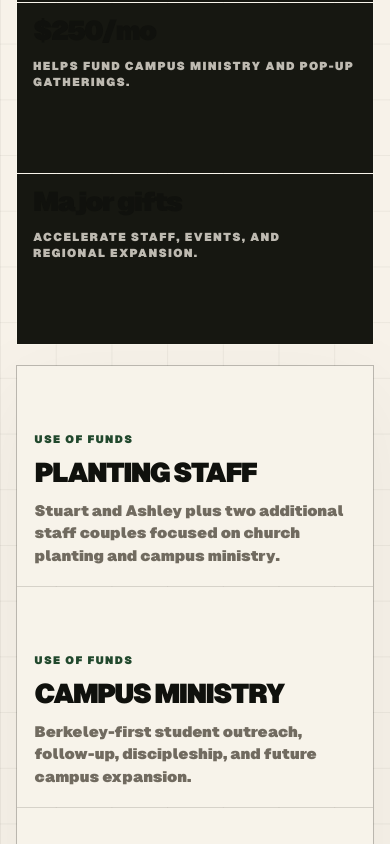
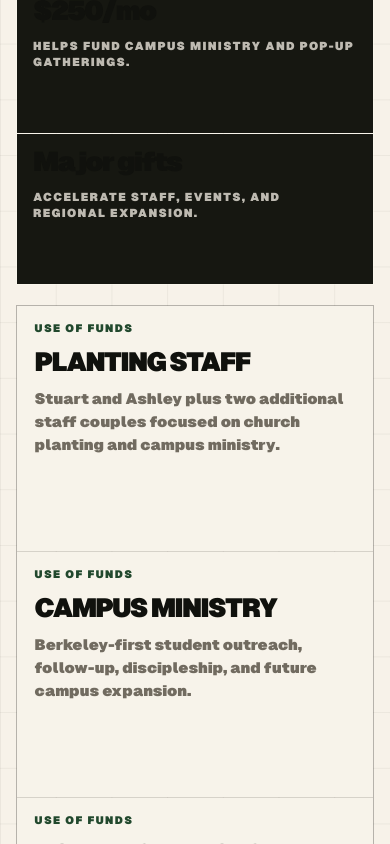
Before and after one commit to thecreativecompany/planting-the-bay, a Next.js app: page /give in a window 390 px wide. Shown: the part 1120-1964 px from the top of the page. Built offline with nearby package versions, Linux system fonts and the light colour scheme; no server answers.

Commit message:
Update globals.css

```diff
--- a/app/globals.css
+++ b/app/globals.css
@@ -1701,3 +1701,433 @@ body.ptb-motion-ready {
     padding-block: 4rem;
   }
 }
+
+/* Lower-page polish: Why the Bay through footer only. Hero and vision timeline selectors are untouched. */
+#why-bay,
+#why-bay ~ section,
+.ptb-footer {
+  --section-y: clamp(5.5rem, 9vw, 8.75rem);
+  overflow: clip;
+}
+
+#why-bay :is(h2, h3),
+#why-bay ~ section :is(h2, h3),
+.ptb-footer strong {
+  text-wrap: balance;
+}
+
+#why-bay :is(p, li),
+#why-bay ~ section :is(p, li) {
+  max-width: 68ch;
+}
+
+#why-bay,
+.social-funnel-section,
+.momentum-section,
+.budget-section,
+.pathways-section,
+.events-section,
+.field-notes-section {
+  padding-block: var(--section-y);
+  background:
+    linear-gradient(90deg, rgba(16, 17, 13, 0.045) 1px, transparent 1px),
+    linear-gradient(180deg, rgba(16, 17, 13, 0.045) 1px, transparent 1px),
+    color-mix(in srgb, var(--paper) 95%, white);
+  background-size: min(14.285vw, 176px) min(14.285vw, 176px);
+}
+
+#why-bay::after,
+.social-funnel-section::after,
+.momentum-section::after,
+.budget-section::after,
+.pathways-section::after,
+.events-section::after,
+.field-notes-section::after {
+  position: absolute;
+  inset: auto var(--pad) 0;
+  height: 1px;
+  content: "";
+  background: rgba(16, 17, 13, 0.11);
+}
+
+.why-feature-section .case-inner,
+.social-funnel-section .section-heading,
+.budget-section .section-heading,
+.pathways-section .section-heading,
+.events-section .section-heading,
+.field-notes-section .section-heading {
+  width: min(1080px, 100%);
+  grid-template-columns: minmax(0, 0.95fr) minmax(260px, 0.55fr);
+  align-items: end;
+  gap: clamp(1.5rem, 5vw, 4.5rem);
+}
+
+.why-feature-section .case-inner {
+  margin-bottom: clamp(2rem, 4vw, 3.25rem);
+}
+
+.why-feature-section .case-inner h2,
+.social-funnel-section .section-heading h2,
+.budget-section .section-heading h2,
+.pathways-section .section-heading h2,
+.events-section .section-heading h2,
+.field-notes-section .section-heading h2 {
+  max-width: 820px;
+  font-size: clamp(3rem, 5.8vw, 5.9rem);
+  letter-spacing: -0.045em;
+  line-height: 0.88;
+}
+
+.why-feature-section .case-inner p:not(.section-eyebrow) {
+  align-self: end;
+  margin: 0 0 0.25rem;
+}
+
+.why-feature-grid,
+.proof-grid,
+.funnel-grid,
+.budget-grid,
+.partner-grid,
+.pathway-grid,
+.events-grid,
+.field-notes-grid {
+  width: min(1080px, 100%);
+  border-color: rgba(16, 17, 13, 0.16);
+  background: rgba(16, 17, 13, 0.14);
+  box-shadow: none;
+}
+
+.why-feature-card,
+.proof-card,
+.funnel-card,
+.budget-card,
+.pathway-card,
+.event-card,
+.field-note-card {
+  min-width: 0;
+  border: 0;
+  box-shadow: none;
+}
+
+.why-feature-card,
+.proof-card {
+  background: color-mix(in srgb, var(--paper) 91%, white);
+}
+
+.why-feature-card {
+  min-height: 235px;
+}
+
+.proof-grid {
+  margin-top: clamp(1rem, 2vw, 1.4rem);
+  grid-template-columns: repeat(4, minmax(0, 1fr));
+}
+
+.proof-card {
+  min-height: 195px;
+  align-content: start;
+}
+
+.proof-card strong {
+  max-width: none;
+  font-size: clamp(1.55rem, 2.25vw, 2.35rem);
+  line-height: 0.94;
+}
+
+.funnel-grid {
+  grid-template-columns: repeat(3, minmax(0, 1fr));
+}
+
+.funnel-card {
+  min-height: 260px;
+  padding: clamp(1.2rem, 2.25vw, 1.75rem);
+}
+
+.funnel-card h3 {
+  font-size: clamp(1.9rem, 2.7vw, 3rem);
+  line-height: 0.92;
+}
+
+.signal-section {
+  padding-block: clamp(6rem, 10vw, 9rem);
+}
+
+.signal-shell {
+  width: min(1080px, 100%);
+  grid-template-columns: minmax(0, 0.78fr) minmax(420px, 1fr);
+  gap: clamp(2.5rem, 6vw, 5.5rem);
+  align-items: center;
+}
+
+.signal-copy h2 {
+  max-width: 560px;
+  font-size: clamp(3rem, 5.4vw, 5.7rem);
+  line-height: 0.88;
+}
+
+.signal-copy p:not(.section-eyebrow) {
+  max-width: 520px;
+}
+
+.signal-console {
+  min-height: 430px;
+}
+
+.signal-panel {
+  max-width: 500px;
+}
+
+.signal-panel h3 {
+  font-size: clamp(2rem, 3.4vw, 3.45rem);
+  line-height: 0.94;
+}
+
+.momentum-card {
+  width: min(1080px, 100%);
+  grid-template-columns: minmax(0, 0.85fr) minmax(320px, 1fr);
+  align-items: end;
+}
+
+.budget-grid {
+  grid-template-columns: repeat(4, minmax(0, 1fr));
+}
+
+.budget-card {
+  min-height: 245px;
+  align-content: start;
+}
+
+.budget-card h3,
+.event-card h3,
+.field-note-card h3 {
+  font-size: clamp(1.65rem, 2.4vw, 2.5rem);
+  line-height: 0.92;
+}
+
+.story-card {
+  width: min(1080px, 100%);
+  grid-template-columns: minmax(280px, 0.72fr) minmax(0, 1fr);
+  padding: clamp(1rem, 2vw, 1.4rem);
+}
+
+.story-photo {
+  aspect-ratio: 1 / 1;
+}
+
+.story-copy h2 {
+  max-width: 620px;
+  font-size: clamp(3rem, 5vw, 5.4rem);
+}
+
+.partner-section {
+  padding-block: clamp(6rem, 10vw, 9rem);
+}
+
+.partner-section .section-heading,
+.partner-grid,
+.endorsement-quote {
+  width: min(1080px, 100%);
+}
+
+.partner-card {
+  min-height: 165px;
+  align-content: start;
+}
+
+.pathway-grid,
+.form-panel,
+.events-grid,
+.field-notes-grid,
+.give-frame {
+  width: min(960px, 100%);
+}
+
+.pathway-grid {
+  grid-template-columns: repeat(3, minmax(0, 1fr));
+}
+
+.pathway-card {
+  min-height: 245px;
+  background: color-mix(in srgb, var(--paper) 91%, white);
+}
+
+.pathway-card.reveal {
+  opacity: 1;
+  transform: none;
+}
+
+.form-panel {
+  margin-top: clamp(1.75rem, 4vw, 3.5rem);
+}
+
+.ptb-form {
+  border-color: rgba(16, 17, 13, 0.15);
+  background: rgba(16, 17, 13, 0.14);
+  box-shadow: none;
+}
+
+.form-heading,
+.ptb-form label,
+.ptb-form button {
+  background: color-mix(in srgb, var(--paper) 94%, white);
+}
+
+.ptb-form input,
+.ptb-form select,
+.ptb-form textarea {
+  border-color: rgba(16, 17, 13, 0.14);
+  background: var(--cream);
+}
+
+.events-grid,
+.field-notes-grid {
+  grid-template-columns: repeat(3, minmax(0, 1fr));
+}
+
+.event-card,
+.field-note-card {
+  min-height: 205px;
+  background: color-mix(in srgb, var(--paper) 91%, white);
+}
+
+.give-section,
+.email-section,
+.ptb-footer {
+  background: #0b0d09;
+}
+
+.give-section {
+  padding-block: clamp(6rem, 10vw, 9rem);
+}
+
+.give-frame {
+  box-shadow: none;
+}
+
+.tier-grid {
+  grid-template-columns: repeat(3, minmax(0, 1fr));
+}
+
+.tier-card {
+  min-height: 150px;
+}
+
+.giving-widget {
+  color: var(--ink);
+}
+
+.email-inner {
+  width: min(960px, 100%);
+  grid-template-columns: minmax(0, 0.82fr) minmax(280px, 0.72fr);
+  align-items: end;
+  gap: clamp(1.5rem, 5vw, 4rem);
+}
+
+.email-inner .section-eyebrow,
+.email-inner h2,
+.email-inner p {
+  grid-column: 1;
+}
+
+.email-form {
+  grid-column: 2;
+  grid-row: 2 / span 2;
+  margin: 0;
+}
+
+.ptb-footer {
+  padding-block: clamp(3rem, 6vw, 5rem);
+}
+
+.footer-grid,
+.footer-bottom {
+  width: min(1080px, 100%);
+}
+
+@media (max-width: 980px) {
+  .why-feature-section .case-inner,
+  .social-funnel-section .section-heading,
+  .budget-section .section-heading,
+  .pathways-section .section-heading,
+  .events-section .section-heading,
+  .field-notes-section .section-heading,
+  .signal-shell,
+  .momentum-card,
+  .story-card,
+  .email-inner {
+    grid-template-columns: 1fr;
+  }
+
+  .proof-grid,
+  .budget-grid,
+  .pathway-grid,
+  .events-grid,
+  .field-notes-grid,
+  .tier-grid {
+    grid-template-columns: 1fr;
+  }
+
+  .funnel-grid,
+  .partner-grid {
+    grid-template-columns: repeat(2, minmax(0, 1fr));
+  }
+
+  .signal-copy h2,
+  .story-copy h2 {
+    max-width: 760px;
+  }
+
+  .signal-console {
+    min-height: 420px;
+  }
+
+  .email-form,
+  .email-inner .section-eyebrow,
+  .email-inner h2,
+  .email-inner p {
+    grid-column: auto;
+    grid-row: auto;
+  }
+}
+
+@media (max-width: 700px) {
+  #why-bay,
+  #why-bay ~ section,
+  .ptb-footer {
+    --section-y: 4.25rem;
+  }
+
+  .why-feature-section .case-inner h2,
+  .social-funnel-section .section-heading h2,
+  .budget-section .section-heading h2,
+  .pathways-section .section-heading h2,
+  .events-section .section-heading h2,
+  .field-notes-section .section-heading h2,
+  .signal-copy h2,
+  .story-copy h2,
+  .email-inner h2 {
+    font-size: clamp(2.65rem, 13vw, 4.6rem);
+  }
+
+  .why-feature-grid,
+  .funnel-grid,
+  .partner-grid {
+    grid-template-columns: 1fr;
+  }
+
+  .signal-console {
+    min-height: 470px;
+  }
+
+  .signal-map span {
+    display: none;
+  }
+
+  .ptb-form {
+    grid-template-columns: 1fr;
+  }
+
+  .email-form {
+    display: grid;
+  }
+}
```
